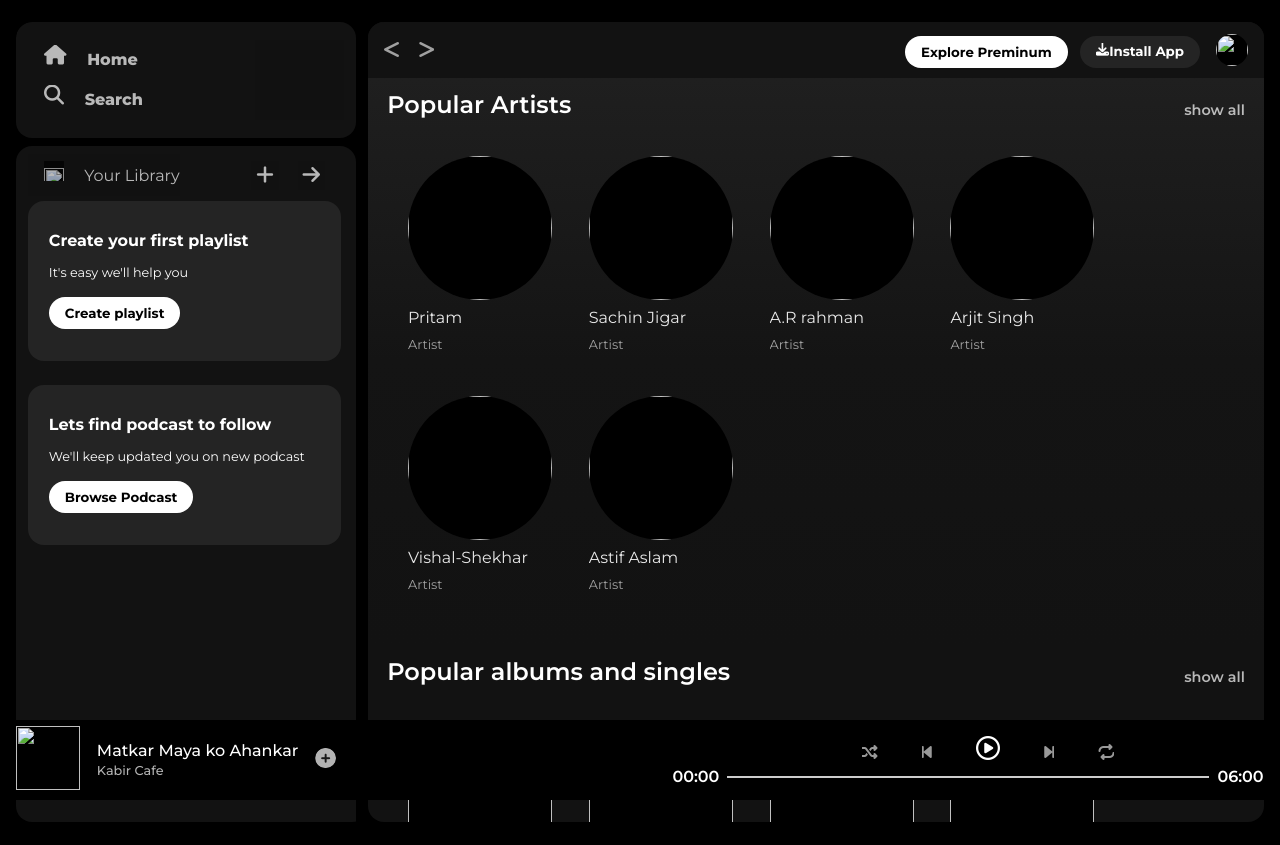
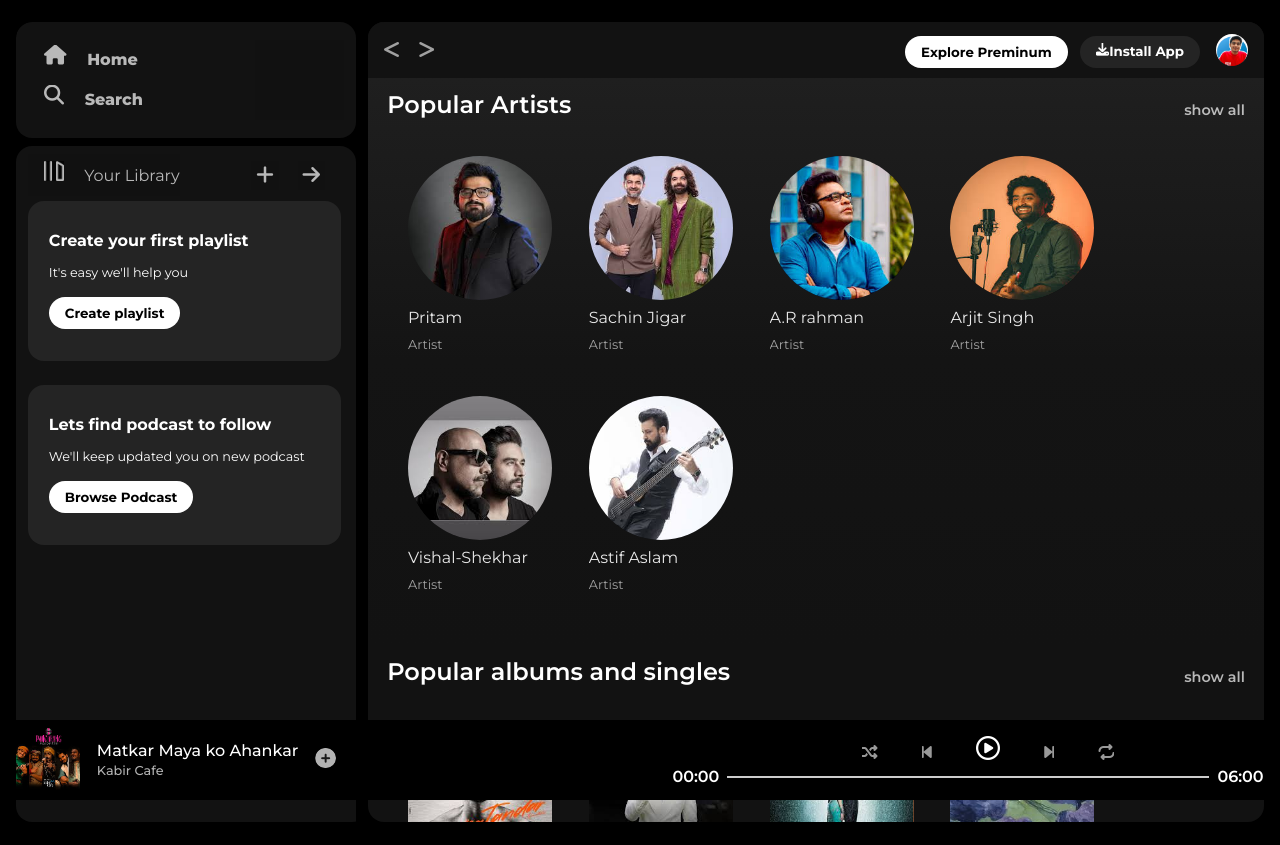
Before and after one commit to Jaypatil1327/Spotify-Clone, a plain HTML site: page index.html in a window 1280 px wide. Drawn offline with Linux system fonts and the light colour scheme; the site is published under a folder, as on GitHub Pages, so addresses that start at the root find nothing.

Commit message:
changed path of assets

```diff
--- a/index.html
+++ b/index.html
@@ -8,7 +8,7 @@
     <link rel="preconnect" href="https://fonts.gstatic.com" crossorigin>
     <link href="https://fonts.googleapis.com/css2?family=Montserrat:ital,wght@0,100..900;1,100..900&family=Open+Sans:ital,wght@0,300..800;1,300..800&family=Roboto:wght@300;400;500;700;900&display=swap" rel="stylesheet">
     <link rel = "stylesheet" href="style.css">
-    <link rel = "icon" href="/delta_assets/logo.png">
+    <link rel = "icon" href="delta_assets/logo.png">
     <title>Spotify - Web Player: Music for everyone</title>
 </head>
 <body>
@@ -28,7 +28,7 @@
             <div class="library">
                 <div class="options">
                     <div class="lib-options nav-main">
-                        <i><img src="/delta_assets/library_icon.png"></i>
+                        <i><img src="delta_assets/library_icon.png"></i>
                         <a href="#">Your Library</a>
                     </div>
 
@@ -81,7 +81,7 @@
                     </div>
 
                     <div class="sticky-nav-op3" >
-                        <img src="/delta_assets/myPic.jpeg" alt="" class="profile">
+                        <img src="delta_assets/myPic.jpeg" alt="" class="profile">
                     </div>
                 </div>
             </div>
@@ -99,7 +99,7 @@
 
                     <div class="cards">
                         <div class="card-1">
-                            <img src="/delta_assets/pritam.jpg" alt="">
+                            <img src="delta_assets/pritam.jpg" alt="">
                             <i class="fa-solid fa-circle-play playback"></i>
                             <p class="card-h1">
                               Pritam
@@ -109,7 +109,7 @@
                             </p>
                         </div>
                         <div class="card-1">
-                            <img src="/delta_assets/sachin-j.jpg" alt="">
+                            <img src="delta_assets/sachin-j.jpg" alt="">
                             <i class="fa-solid fa-circle-play playback"></i>
                             <p class="card-h1">
                               Sachin Jigar
@@ -119,7 +119,7 @@
                             </p>
                         </div>
                         <div class="card-1">
-                            <img src="/delta_assets/ar.jpg" alt="">
+                            <img src="delta_assets/ar.jpg" alt="">
                             <i class="fa-solid fa-circle-play playback"></i>
                             <p class="card-h1">
                               A.R rahman
@@ -129,7 +129,7 @@
                             </p>
                         </div>
                         <div class="card-1">
-                            <img src="/delta_assets/arjit.jpg" alt="">
+                            <img src="delta_assets/arjit.jpg" alt="">
                             <i class="fa-solid fa-circle-play playback"></i>
                             <p class="card-h1">
                               Arjit Singh
@@ -139,7 +139,7 @@
                             </p>
                         </div>
                         <div class="card-1">
-                            <img src="/delta_assets/vs.jpg" alt="">
+                            <img src="delta_assets/vs.jpg" alt="">
                             <i class="fa-solid fa-circle-play playback"></i>
                             <p class="card-h1">
                               Vishal-Shekhar
@@ -149,7 +149,7 @@
                             </p>
                         </div>
                         <div class="card-1" >
-                            <img src="/delta_assets/astif.jpg" alt="">
+                            <img src="delta_assets/astif.jpg" alt="">
                             <i class="fa-solid fa-circle-play playback"></i>
                             <p class="card-h1">
                               Astif Aslam
@@ -209,7 +209,7 @@
 
                     <div class="cards">
                         <div class="card-1">
-                            <img src="/delta_assets/b21.jpg" alt="">
+                            <img src="delta_assets/b21.jpg" alt="">
                             <i class="fa-solid fa-circle-play playback"></i>
                             <p class="card-h1">
                               Patandar
@@ -219,7 +219,7 @@
                             </p>
                         </div>
                         <div class="card-1">
-                            <img src="/delta_assets/yoyo.jpg" alt="">
+                            <img src="delta_assets/yoyo.jpg" alt="">
                             <i class="fa-solid fa-circle-play playback"></i>
                             <p class="card-h1">
                                 Glory
@@ -229,7 +229,7 @@
                             </p>
                         </div>
                         <div class="card-1">
-                            <img src="/delta_assets/aashiqui.jpg" alt="">
+                            <img src="delta_assets/aashiqui.jpg" alt="">
                             <i class="fa-solid fa-circle-play playback"></i>
                             <p class="card-h1">
                               Aashiqui 2
@@ -239,7 +239,7 @@
                             </p>
                         </div>
                         <div class="card-1">
-                            <img src="/delta_assets/anuv.jpg" alt="">
+                            <img src="delta_assets/anuv.jpg" alt="">
                             <i class="fa-solid fa-circle-play playback"></i>
                             <p class="card-h1">
                               Jo Tum Mere ho
@@ -249,7 +249,7 @@
                             </p>
                         </div>
                         <div class="card-1">
-                            <img src="/delta_assets/karan.jpg" alt="">
+                            <img src="delta_assets/karan.jpg" alt="">
                             <i class="fa-solid fa-circle-play playback"></i>
                             <p class="card-h1">
                               Making Memories
@@ -259,7 +259,7 @@
                             </p>
                         </div>
                         <div class="card-1" >
-                            <img src="/delta_assets/Animal.jpg" alt="">
+                            <img src="delta_assets/Animal.jpg" alt="">
                             <i class="fa-solid fa-circle-play playback"></i>
                             <p class="card-h1">
                                Animal
@@ -284,7 +284,7 @@
 
                     <div class="cards">
                         <div class="card-1">
-                            <img src="/delta_assets/r2.jpg" alt="">
+                            <img src="delta_assets/r2.jpg" alt="">
                             <i class="fa-solid fa-circle-play playback"></i>
 
                             <p class="card-info">
@@ -293,7 +293,7 @@
                             </p>
                         </div>
                         <div class="card-1">
-                            <img src="/delta_assets/r1.jpg" alt="">
+                            <img src="delta_assets/r1.jpg" alt="">
                             <i class="fa-solid fa-circle-play playback"></i>
                             <p class="card-info">
                                 With Mukesh, <br>
@@ -317,7 +317,7 @@
 
                         <div class="cards">
                             <div class="card-1">
-                                <img src="/delta_assets/f2.png" alt="">
+                                <img src="delta_assets/f2.png" alt="">
                                 <i class="fa-solid fa-circle-play playback"></i>
 
                                 <p class="card-info">
@@ -326,7 +326,7 @@
                                 </p>
                             </div>
                             <div class="card-1">
-                                <img src="/delta_assets/f1.png" alt="">
+                                <img src="delta_assets/f1.png" alt="">
                                 <i class="fa-solid fa-circle-play playback"></i>
                                 <p class="card-info">
                                     Weekly upadates of<br>
@@ -393,7 +393,7 @@
 
            <div class="curr-play">
                 <div class="album-pic">
-                    <img src="/delta_assets/kabir.jpg" alt="">
+                    <img src="delta_assets/kabir.jpg" alt="">
                 </div>
                 <div class="album-name">
                     <a href="#" class = "a1">Matkar Maya ko Ahankar</a> <br>
```
